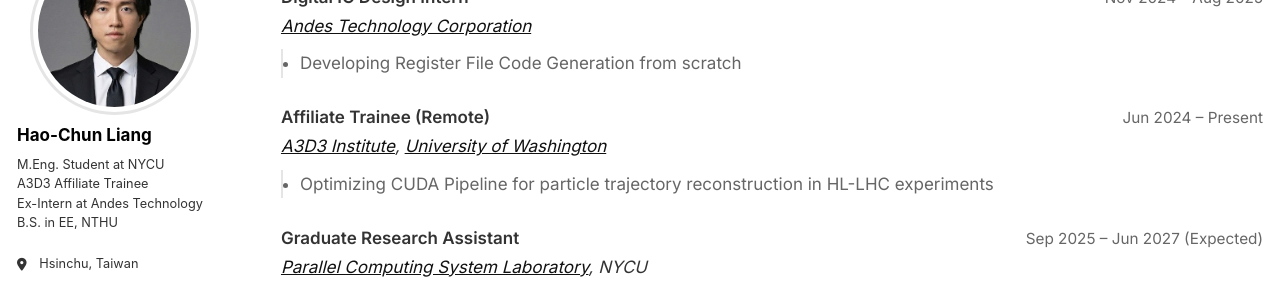
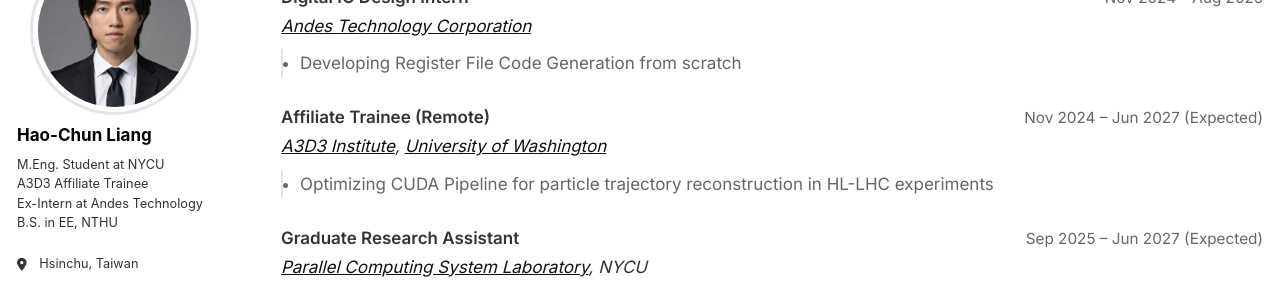
Before and after one commit to noyaboy/noyaboy.github.io, a Jekyll site: the page built from _pages/cv.md, in a window 1280 px wide and 900 px high, scrolled down 1078 px. Shown: the part 152-440 px from the top of the window. Built offline with Jekyll 4.4.1, drawn with Linux system fonts in a browser that asks for light colours; a script that is not in the unit is left out.

Commit message:
Update Affiliate Trainee date to Nov 2024 – Jun 2027 (Expected)
🤖 Generated with [Claude Code](https://claude.com/claude-code)

Co-Authored-By: Claude <noreply@anthropic.com>

```diff
--- a/_pages/cv.md
+++ b/_pages/cv.md
@@ -174,7 +174,7 @@ document.addEventListener('keydown', function(e) {
     <strong>Affiliate Trainee (Remote)</strong><br>
     <em><a href="https://a3d3.ai/" target="_blank">A3D3 Institute</a>, <a href="https://www.washington.edu/" target="_blank">University of Washington</a></em>
   </div>
-  <div class="job-date">Jun 2024 – Present</div>
+  <div class="job-date">Nov 2024 – Jun 2027 (Expected)</div>
 </div>
 <ul class="experience-details">
   <li>Optimizing CUDA Pipeline for particle trajectory reconstruction in HL-LHC experiments</li>
```
